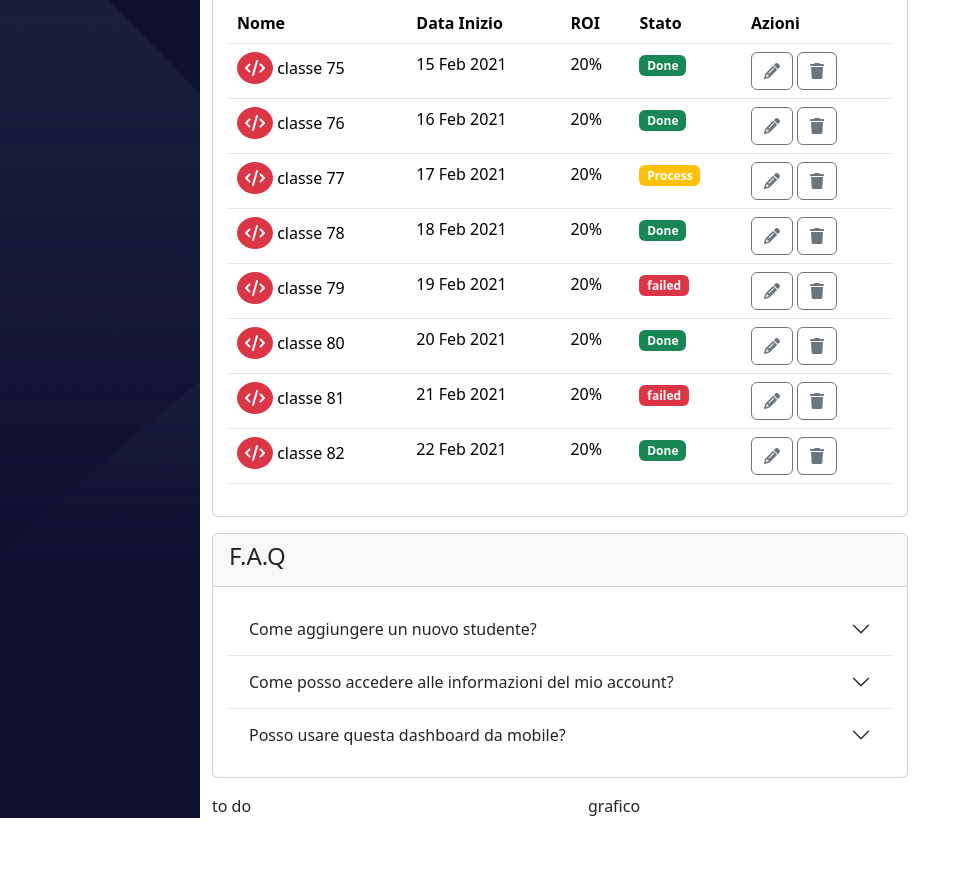
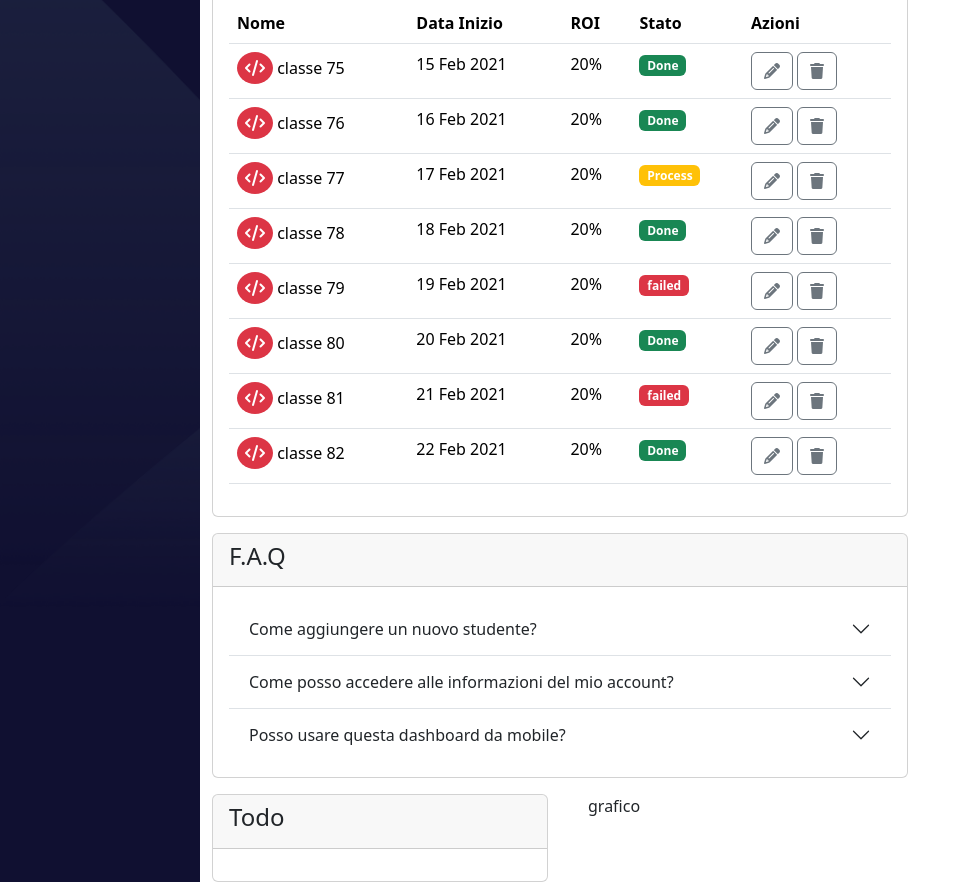
Before and after one commit to alex02r/html-css-bootstrap-dashboard, a plain HTML site: page index.html in a window 1280 px wide. Shown: the part 286-1168 px from the top of the page, without its empty margins (0-971 px from the left). Before the commit the page ends 1104 px from the top, so only its background shows below. Drawn offline with nearby package versions, Linux system fonts and the light colour scheme.

Commit message:
[UPGRADE]Add card todo

```diff
--- a/index.html
+++ b/index.html
@@ -255,7 +255,14 @@
                       </div>
                 </div>
                 <div class="col-12 col-lg-4">
-                    to do
+                    <div class="card">
+                        <div class="card-header">
+                          <h4>Todo</h4>
+                        </div>
+                        <div class="card-body">
+
+                        </div>
+                      </div>
                 </div>
                 <div class="col-12 col-lg-4">
                     grafico
```
